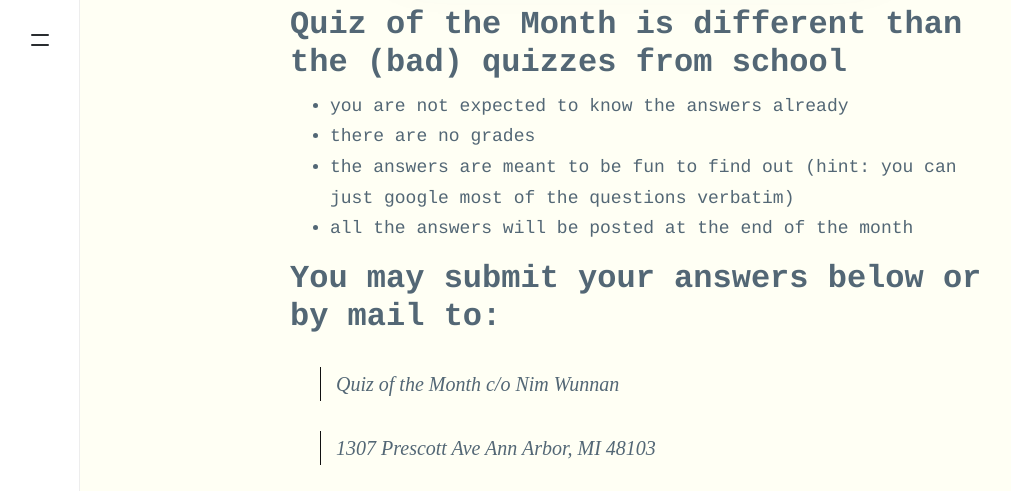
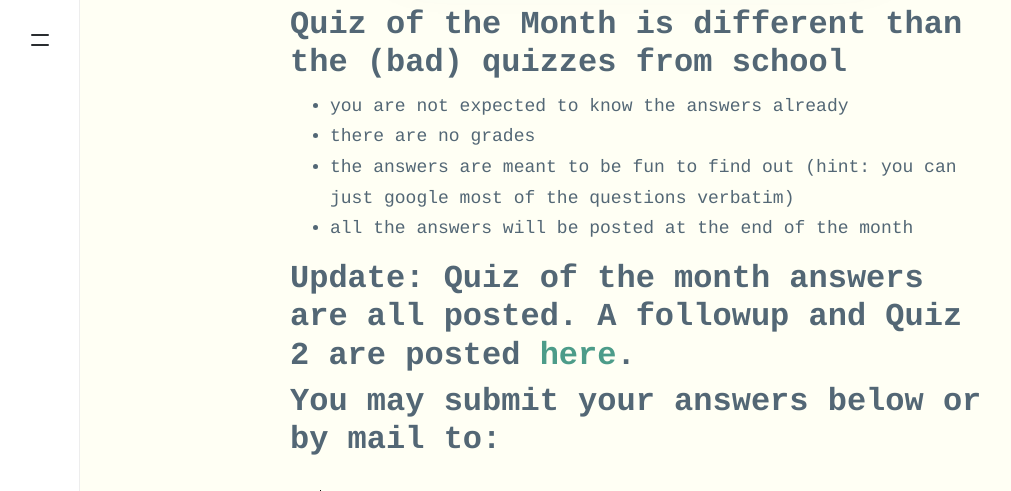
Before and after one commit to nimdaghlian/bao, a Jekyll site: the page built from _pages/QOTM.md, in a window 1280 px wide and 900 px high, scrolled down 1021 px, cut to the strip 0-491 px from the top of the window. Shown: the whole strip, without its empty margins (0-1011 px from the left). Built offline with Jekyll 4.4.1, drawn with Linux system fonts in a browser that asks for light colours; nearby versions of some CDN libraries; comment, search, counter and statistics services are not loaded.

Commit message:
updates quiz submission page

```diff
--- a/_pages/QOTM.md
+++ b/_pages/QOTM.md
@@ -13,6 +13,7 @@ imageshadow: true
   * the answers are meant to be fun to find out (hint: you can just google most of the questions verbatim)
   * all the answers will be posted at the end of the month
 
+## Update: Quiz of the month answers are all posted. A followup and Quiz 2 are posted [here](/QOTM1).
 ## You may submit your answers below or by mail to:
 
 > Quiz of the Month
```
